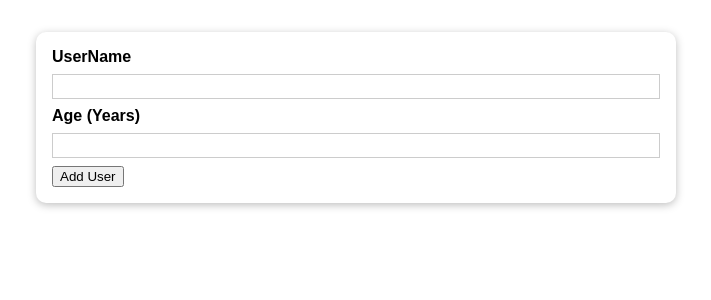
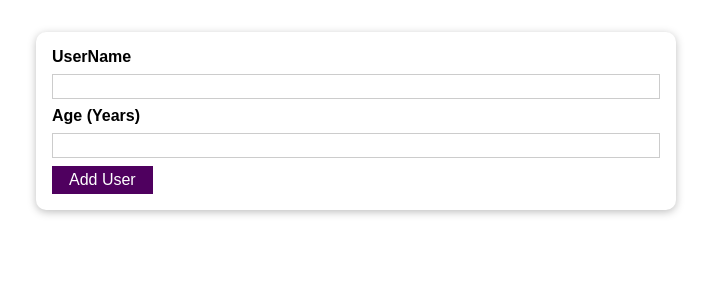
Before and after one commit to rosiegardner/core-concepts-react, a React (Create React App) app: page / in a window 1280 px wide. Shown: the top 300 px of the page, without its empty margins (284-995 px from the left). Built offline with nearby package versions, Linux system fonts and the light colour scheme.

Commit message:
import button component

```diff
--- a/src/components/Users/AddUser.js
+++ b/src/components/Users/AddUser.js
@@ -1,6 +1,8 @@
 import React from 'react';
 import Card from '../UI/Card';
+import Button from '../UI/Button';
 import classes from '../Styles/AddUser.module.css';
+
 
 const AddUser = (props) => {
 
@@ -18,7 +20,7 @@ const AddUser = (props) => {
         <input
           id="age"
           type="number" />
-          <button type="submit">Add User</button>
+          <Button type="submit">Add User</Button>
       </form>
     </Card>
   );
```
